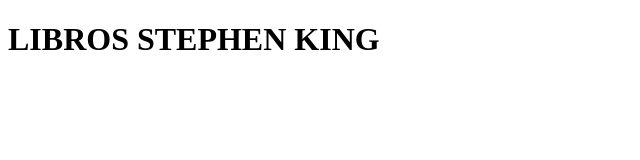
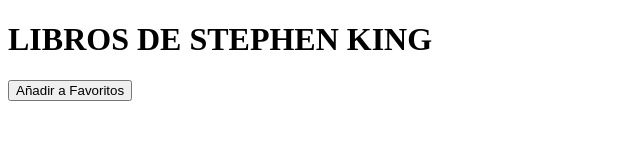
Before and after one commit to KarinaMunoz2211/JS_segundo-entregable, a plain HTML site: page index.html in a window 1280 px wide. Shown: the whole page, without its empty margins (0-640 px from the left). Drawn offline with Linux system fonts and the light colour scheme.

Commit message:
Add Favorite Button creation

```diff
--- a/index.html
+++ b/index.html
@@ -6,9 +6,10 @@
     <title>Entregable 2 - Karina Muñoz</title>
 </head>
 <body>
-    <body>
-        <script src="js/main.js"></script>
+    <h1 id="tittle">RESUMEN LIBROS</h1>
 
-        <h1>LIBROS STEPHEN KING</h1>
+    <div id= "container"></div>
+
+    <script src="js/main.js"></script>
 </body>
 </html>
--- a/js/main.js
+++ b/js/main.js
@@ -49,4 +49,18 @@ let favorites = []
 } ;
 
 localStorage.setItem(("favorites"),JSON.stringify(favorites));
-//boton
+
+// TITTLE CHANGE
+const tittle = document.getElementById("tittle");
+
+tittle.innerText="LIBROS DE STEPHEN KING";
+
+let books = document.getElementsByClassName("books");
+
+
+// ADD FAVS BUTTON
+const favoriteNode = document.createElement("button")
+favoriteNode.innerText="Añadir a Favoritos"
+favoriteNode
+
+container.appendChild(favoriteNode);
```
Also changed, not shown: 1 other file.
